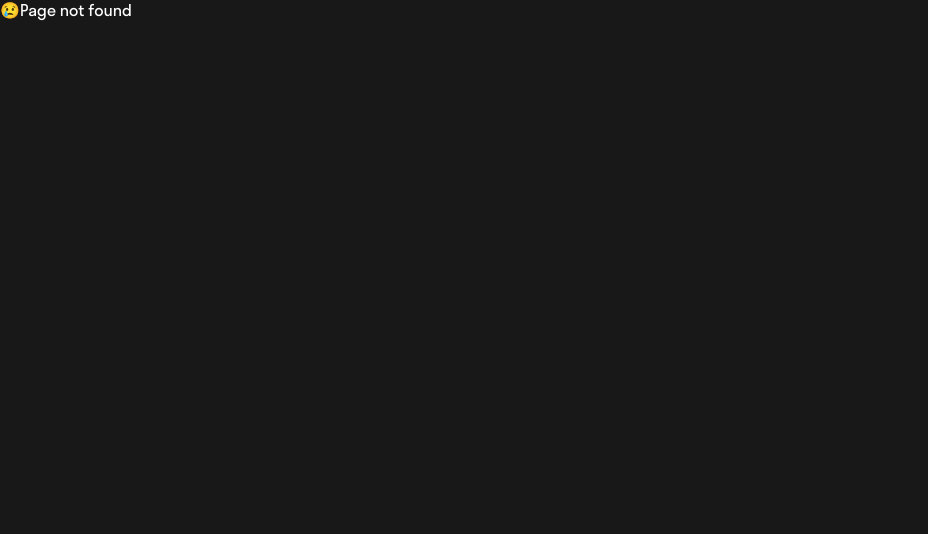
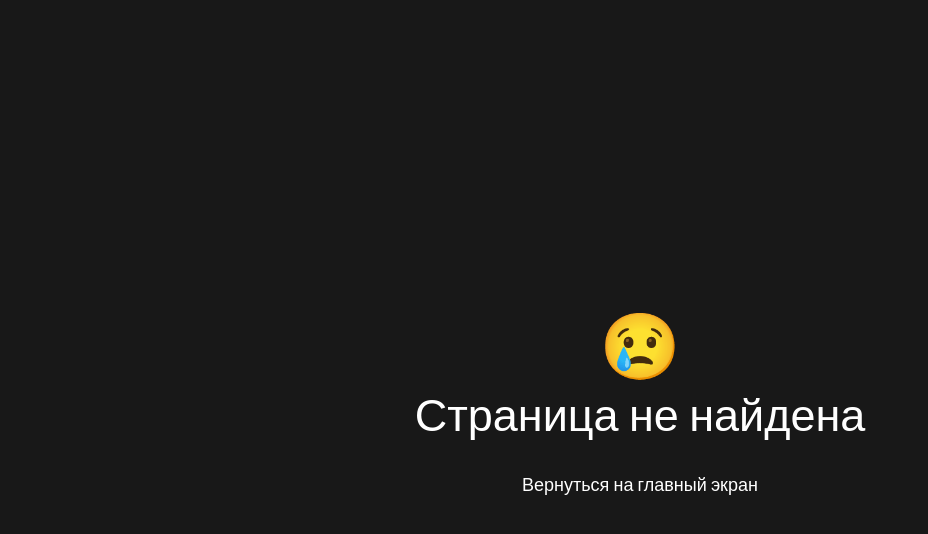
Before and after one commit to syaaav/player, a React (Create React App) app: page / in a window 1280 px wide. Before the commit this address had no page. Shown: the top 534 px of the page, without its empty margins (0-928 px from the left). Built offline with nearby package versions, Linux system fonts and the light colour scheme.

Commit message:
Style the 404 page

```diff
--- a/src/components/functions/handle-submit-login.js
+++ b/src/components/functions/handle-submit-login.js
@@ -17,7 +17,7 @@ export default function handleSubmitLogin(
       .then((result) => {
         console.log('Получилось', result)
         setLogIn(true)
-        console.log('Меняем стэйт')
+        console.log('Отправляем токен в store Redux')
       })
       .catch((error) => {
         console.log(error)
--- a/src/components/pages/page404/page404.jsx
+++ b/src/components/pages/page404/page404.jsx
@@ -1,9 +1,15 @@
+import { Link } from 'react-router-dom'
 import '../../../css/style.css'
 
 const Page404 = () => (
   <div className="container page404">
-    <span className="page404__img">😢</span>
-    <span className="page404__title">Page not found</span>
+    <span className="page404__icon">😢</span>
+    <span className="page404__title">Страница не найдена</span>
+    <span className="page404__link">
+      <Link className="page404__link" to="/catalog/track/all/">
+        Вернуться на главный экран
+      </Link>
+    </span>
   </div>
 )
 
--- a/src/css/style.css
+++ b/src/css/style.css
@@ -1011,4 +1011,34 @@ body {
 .volume__progress-line {
   width: 109px;
 }
+
+.page404 {
+  display: -webkit-box;
+  display: -ms-flexbox;
+  display: flex;
+  -webkit-box-orient: vertical;
+  -webkit-box-direction: normal;
+      -ms-flex-direction: column;
+          flex-direction: column;
+  -webkit-box-align: center;
+      -ms-flex-align: center;
+          align-items: center;
+  -webkit-box-pack: center;
+      -ms-flex-pack: center;
+          justify-content: center;
+}
+
+.page404__icon {
+  font-size: 65px;
+}
+
+.page404__title {
+  margin-bottom: 30px;
+  font-size: 45px;
+}
+
+.page404__link {
+  font-size: 18px;
+  color: #fff;
+}
 /*# sourceMappingURL=style.css.map */
--- a/src/css/style.scss
+++ b/src/css/style.scss
@@ -824,3 +824,23 @@ body {
     width: 109px;
   }
 }
+
+// =================== page-404 ====================//
+
+.page404 {
+  display: flex;
+  flex-direction: column;
+  align-items: center;
+  justify-content: center;
+  &__icon {
+    font-size: 65px;
+  }
+  &__title {
+    margin-bottom: 30px;
+    font-size: 45px;
+  }
+  &__link {
+    font-size: 18px;
+    color: #fff;
+  }
+}
```
Also changed, not shown: 1 other file (tests, documents, lock files or other folders).
